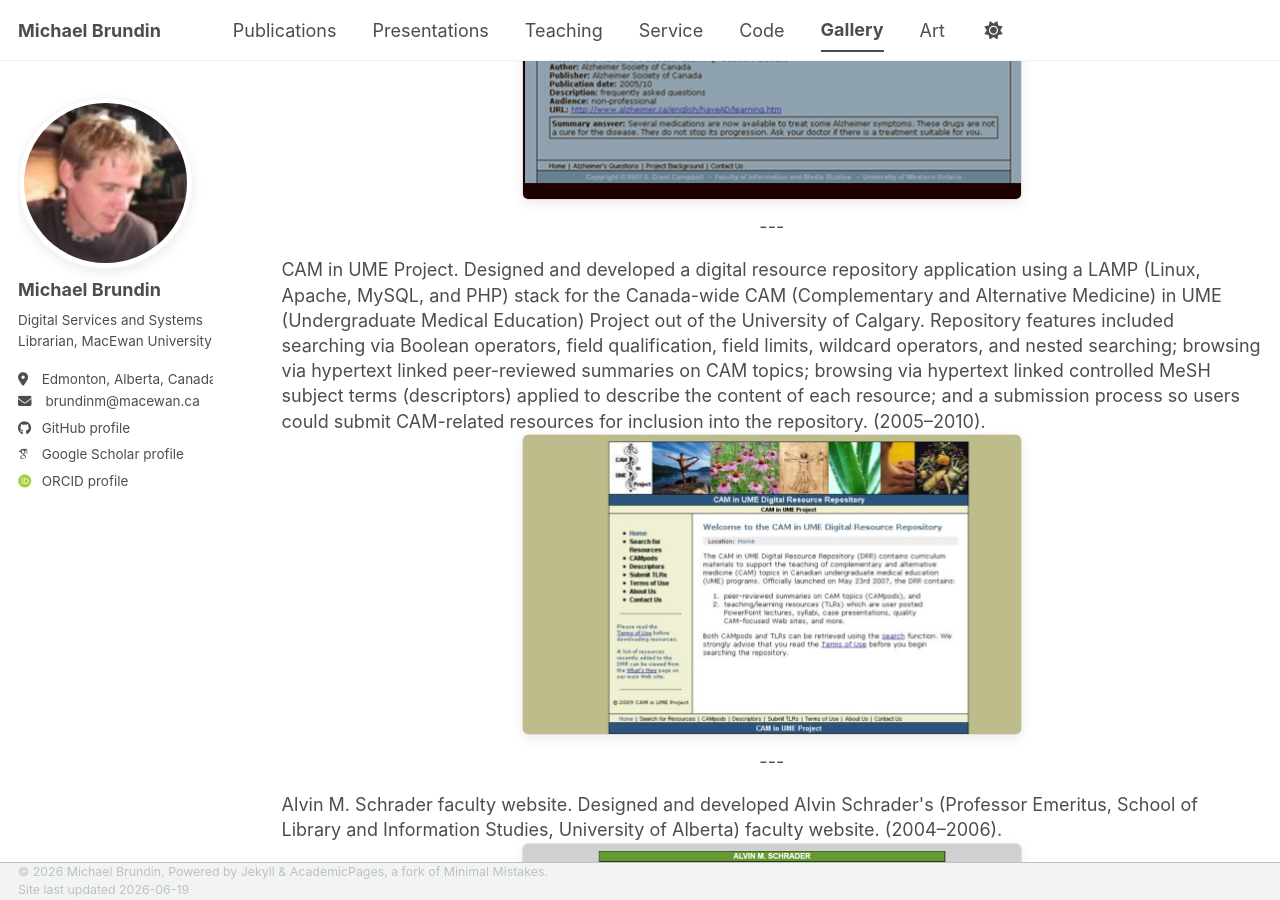
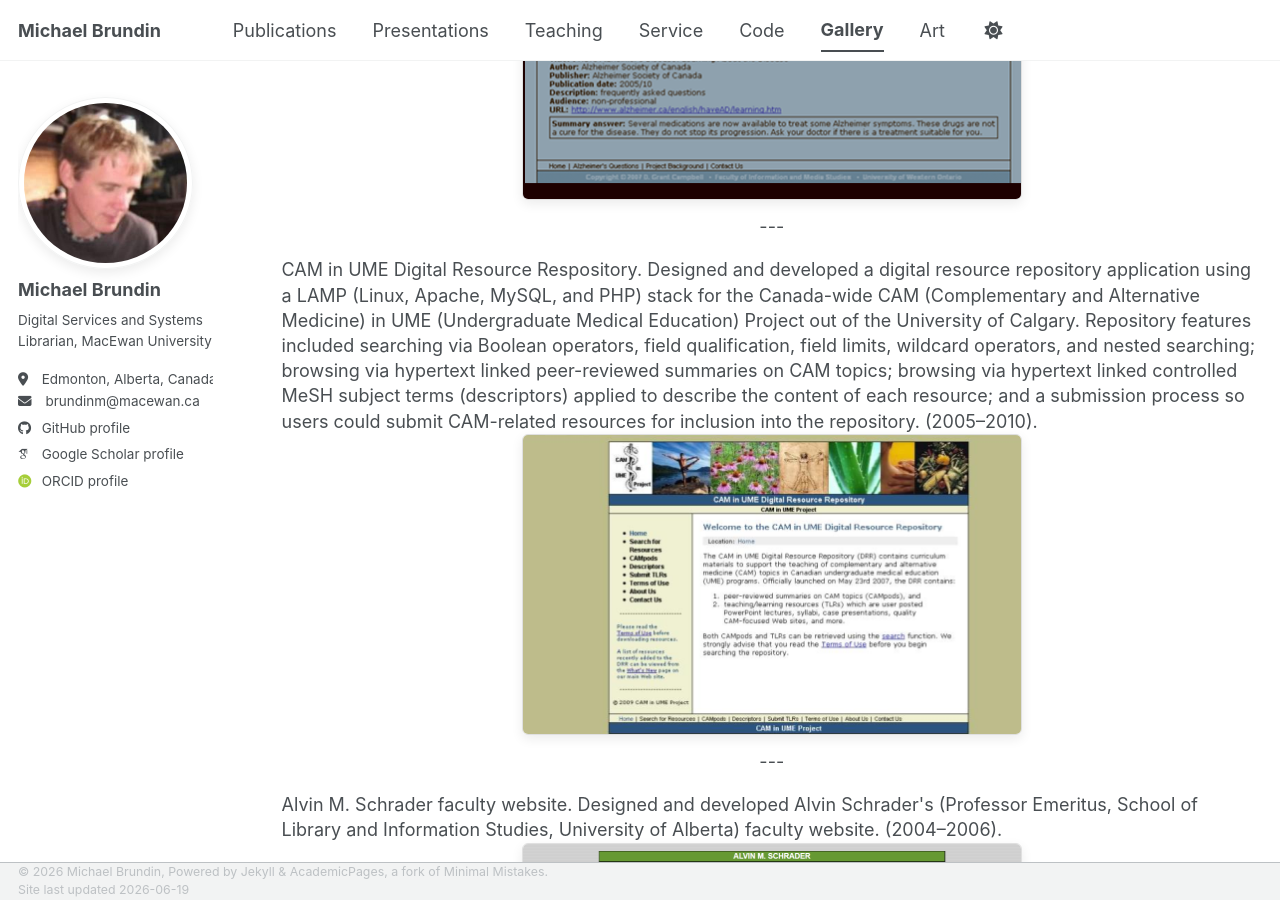
Before and after one commit to brundinm/brundinm.github.io, a Jekyll site: the page built from _pages/gallery.html, in a window 1280 px wide and 900 px high, scrolled down 1519 px. Built offline with Jekyll 4.4.1, drawn with Linux system fonts in a browser that asks for light colours; some web fonts are replaced; a script bundle is joined from its source files by our own code; library files that are not in the unit come from our copies.

Commit message:
Update gallery.html

```diff
--- a/_pages/gallery.html
+++ b/_pages/gallery.html
@@ -104,7 +104,7 @@ img {
     ---
 </p>
 <p>
-    CAM in UME Project. Designed and developed a digital resource repository application using a LAMP (Linux, Apache, MySQL, and PHP) stack for the Canada-wide CAM (Complementary and Alternative Medicine) in UME (Undergraduate Medical Education) Project out of the University of Calgary. Repository features included searching via Boolean operators, field qualification, field limits, wildcard operators, and nested searching; browsing via hypertext linked peer-reviewed summaries on CAM topics; browsing via hypertext linked controlled MeSH subject terms (descriptors) applied to describe the content of each resource; and a submission process so users could submit CAM-related resources for inclusion into the repository. (2005&ndash;2010).<br />
+    CAM in UME Digital Resource Respository. Designed and developed a digital resource repository application using a LAMP (Linux, Apache, MySQL, and PHP) stack for the Canada-wide CAM (Complementary and Alternative Medicine) in UME (Undergraduate Medical Education) Project out of the University of Calgary. Repository features included searching via Boolean operators, field qualification, field limits, wildcard operators, and nested searching; browsing via hypertext linked peer-reviewed summaries on CAM topics; browsing via hypertext linked controlled MeSH subject terms (descriptors) applied to describe the content of each resource; and a submission process so users could submit CAM-related resources for inclusion into the repository. (2005&ndash;2010).<br />
     <img class="screenshot" src="/images/cam-in-ume.png" alt="Screenshot image of the CAM in UME Project repository" width="500" height="300">
 </p>
 <p class="dinkus" role="separator" aria-label="Dinkus section break">
```
